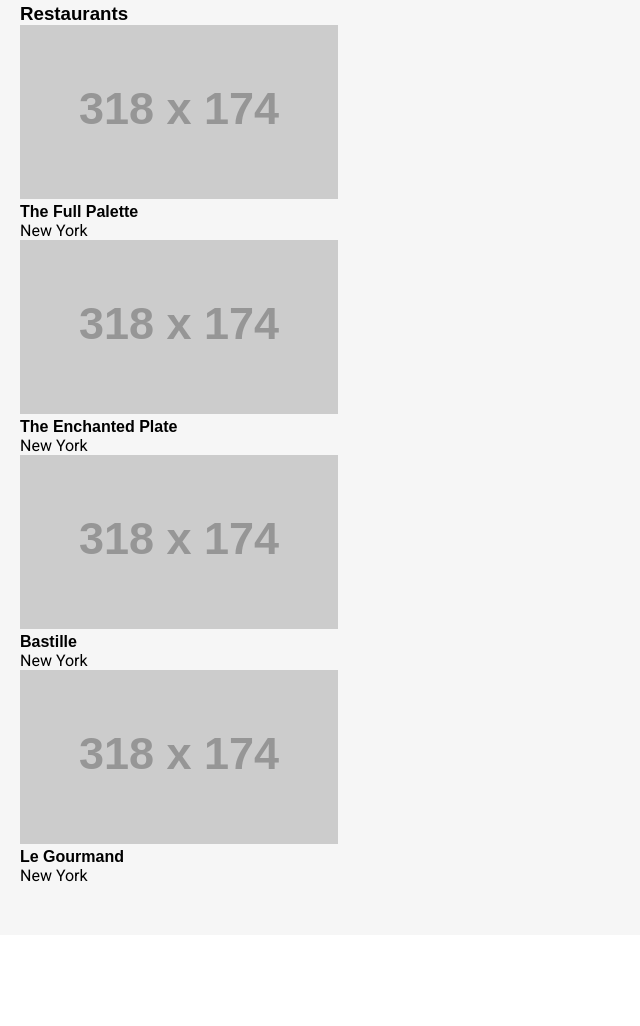
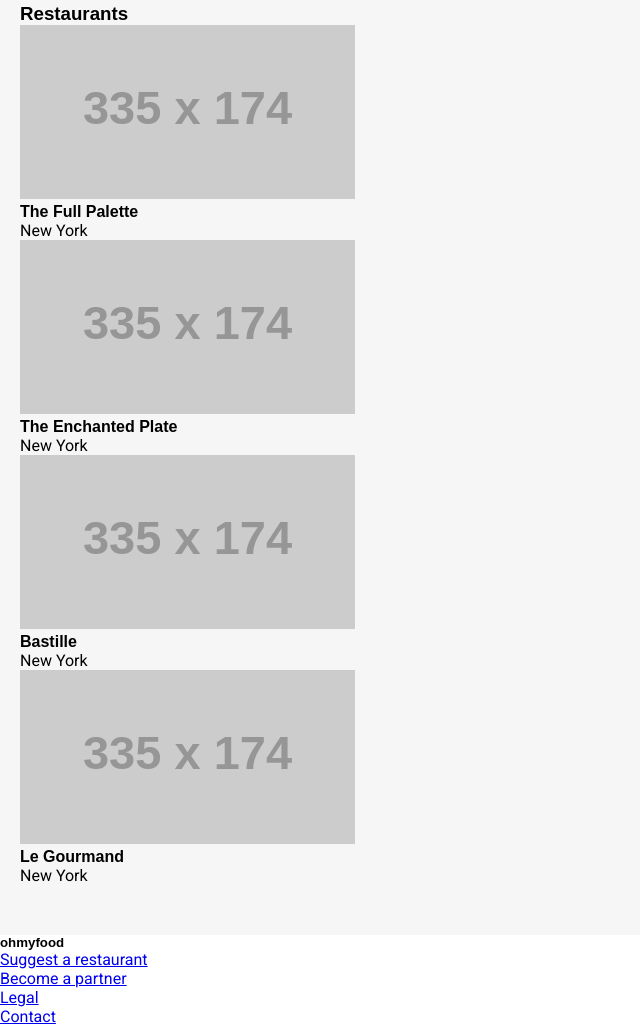
Before and after one commit to MikDream/MikaelTrevidic_3_14092020, a website: page index.html in a window 1280 px wide. Shown: the part 752-1778 px from the top of the page, without its empty margins (0-640 px from the left). Before the commit the page ends 1687 px from the top, so only its background shows below. Drawn offline with Linux system fonts and the light colour scheme; placeholder pictures from the web are drawn by us; a web font is replaced by a local one.

Commit message:
Structure et éléments page accueil OK//

```diff
--- a/index.html
+++ b/index.html
@@ -34,29 +34,35 @@
             <h3 class="restaurants-list__title">Restaurants</h3>
             <div class="restaurants-list__cards">
                 <div>
-                    <img src='https://placehold.it/318x174' alt=''/>
+                    <img src='https://placehold.it/335x174' alt=''/>
                     <h4>The Full Palette</h4>
                     <p>New York</p>
                 </div>
                 <div>
-                    <img src='https://placehold.it/318x174' alt=''/>
+                    <img src='https://placehold.it/335x174' alt=''/>
                     <h4>The Enchanted Plate</h4>
                     <p>New York</p>
                 </div>
                 <div>
-                    <img src='https://placehold.it/318x174' alt=''/>
+                    <img src='https://placehold.it/335x174' alt=''/>
                     <h4>Bastille</h4>
                     <p>New York</p>
                 </div>
                 <div>
-                    <img src='https://placehold.it/318x174' alt=''/>
+                    <img src='https://placehold.it/335x174' alt=''/>
                     <h4>Le Gourmand</h4>
                     <p>New York</p>
                 </div>
             </div>
         </section>
         <footer class="footer">
-
+            <h5>ohmyfood</h5>
+            <ul>
+                <li><a href="#">Suggest a restaurant</a></li>
+                <li><a href="#">Become a partner</a></li>
+                <li><a href="#">Legal</a></li>
+                <li><a href="#">Contact</a></li>
+            </ul>
         </footer>
     </main>
 
```
